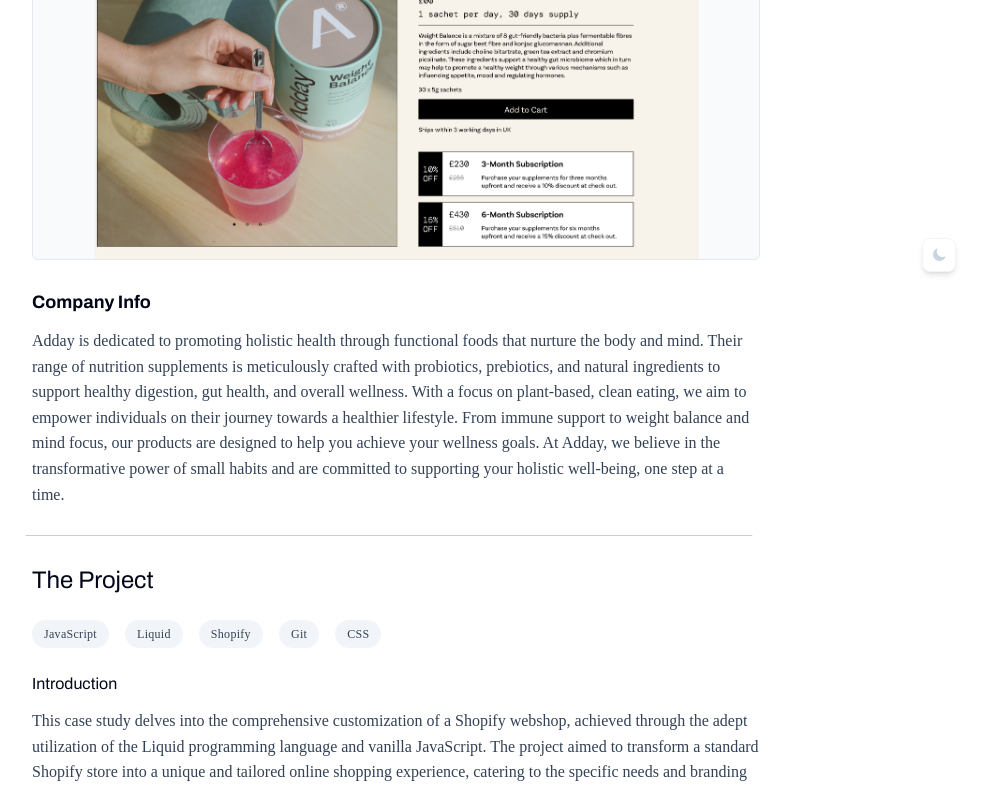
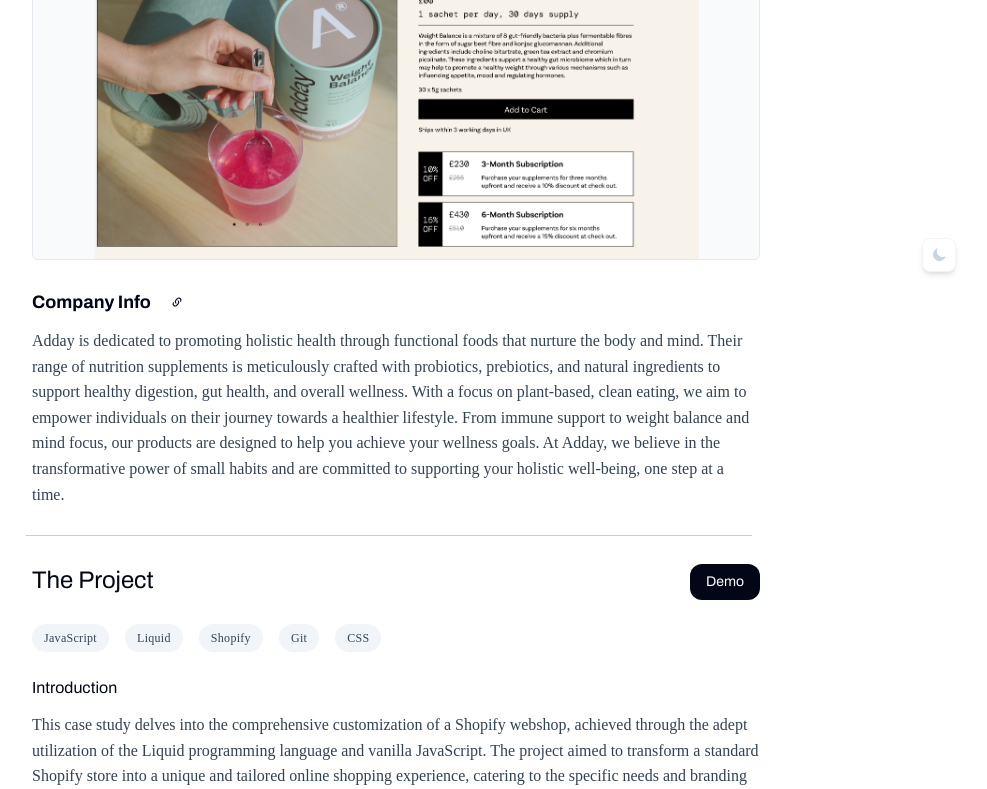
Before and after one commit to Esther-tech/portfolio-2024, a Next.js app: page /projects/1 in a window 1280 px wide. Shown: the part 488-1277 px from the top of the page, without its empty margins (244-1231 px from the left). Built offline with nearby package versions, Linux system fonts and the light colour scheme.

Commit message:
add urls to projects

```diff
--- a/app/projects/[id]/page.tsx
+++ b/app/projects/[id]/page.tsx
@@ -7,6 +7,7 @@
 import Link from "next/link";
 import { ArrowLeftIcon } from "@heroicons/react/16/solid";
 import { Tag } from "@/components/tag";
+import { LinkIcon } from "@heroicons/react/16/solid";
 
 export default function ProjectPage({ params }: { params: { id: string } }) {
   const project = projectData.find(
@@ -17,8 +18,17 @@
     return <NotFound />;
   }
 
-  const { title, imageUrl, tags, company, timeline, duration, caseStudy } =
-    project;
+  const {
+    title,
+    imageUrl,
+    tags,
+    company,
+    timeline,
+    duration,
+    caseStudy,
+    demoUrl,
+    codeUrl,
+  } = project;
 
   return (
     <PageSection tracker="Projects">
@@ -60,7 +70,19 @@
         </div>
 
         <div className="flex flex-col gap-3">
-          <h3 className="text-lg font-bold capitalize">Company info</h3>
+          <div className="flex gap-3">
+            <h3 className="text-lg font-bold capitalize">Company info</h3>
+            {company.website && (
+              <Link
+                href={company.website}
+                passHref
+                target="_blank"
+                className="flex gap-1 items-center text-xs py-1 px-2 rounded-xl hover:scale-105 focus:scale-105 hover:bg-slate-200 transition"
+              >
+                <LinkIcon className="w-3 h-3" />
+              </Link>
+            )}
+          </div>
           {company.info.map((section, i) => (
             <p key={i}>{section}</p>
           ))}
@@ -69,7 +91,31 @@
         <Image src={HorizontalDivider} alt="divider" className="-ml-[7px]" />
 
         <div className="flex flex-col gap-3">
-          <h2 className="text-2xl capitalize">The project</h2>
+          <div className="flex">
+            <h2 className="text-2xl capitalize">The project</h2>
+            <div className="flex ml-auto gap-3">
+              {demoUrl && (
+                <Link
+                  href={demoUrl}
+                  passHref
+                  target="_blank"
+                  className="py-2 px-4 bg-slate-950 text-white text-sm rounded-xl hover:scale-105 focus:scale-105 transition"
+                >
+                  Demo
+                </Link>
+              )}
+              {codeUrl && (
+                <Link
+                  href={codeUrl}
+                  passHref
+                  target="_blank"
+                  className="py-2 px-4 text-slate-950 bg-slate-100 rounded-xl hover:scale-105 focus:scale-105 transition text-sm dark:text-slate-100 dark:bg-transparent"
+                >
+                  Source code
+                </Link>
+              )}
+            </div>
+          </div>
           <div className="flex gap-4 my-3 flex-wrap">
             {tags.map((tag, i) => (
               <Tag key={i} tag={tag} />
--- a/lib/data.ts
+++ b/lib/data.ts
@@ -82,6 +82,8 @@
     id: 4,
     timeline: "2024 Q2",
     duration: "2 weeks",
+    demoUrl: "https://ethglobal.com/showcase/filtion-i0rnb",
+    codeUrl: "https://github.com/Filtion/filtion-hack",
     title: "Hackathon project; a Web3 Name Service for Decentralized Blogs",
     tags: [
       "Next.js",
@@ -119,6 +121,8 @@
     id: 3,
     timeline: "2023 Q4",
     duration: "5 weeks",
+    demoUrl: "",
+    codeUrl: "",
     title: "Multi-user calendar management and adding availability",
     tags: ["React", "Typescript", "PostCss", "Git"],
     imageUrl: [availabilityProject],
@@ -150,6 +154,8 @@
     id: 2,
     timeline: "2023 Q1-Q3",
     duration: "30 weeks",
+    demoUrl: "",
+    codeUrl: "",
     title: "Enhancing user roles and permissions management",
     tags: ["React", "Typescript", "GraphQL", "PostCSS", "Formik", "Yup", "Git"],
     imageUrl: [rolesProject],
@@ -182,13 +188,15 @@
     id: 1,
     timeline: "2023 Q3",
     duration: "3 weeks",
+    demoUrl: "https://www.addaywellness.com/",
+    codeUrl: "",
     title:
       "Customizing a shopify webshop: a case study in Liquid and JavaScript",
     tags: ["JavaScript", "Liquid", "Shopify", "Git", "CSS"],
     imageUrl: [addayProject1, addayProject2],
     company: {
       name: "Adday Wellness",
-      website: "",
+      website: "https://www.addaywellness.com/",
       icon: adday,
       info: [
         "Adday is dedicated to promoting holistic health through functional foods that nurture the body and mind. Their range of nutrition supplements is meticulously crafted with probiotics, prebiotics, and natural ingredients to support healthy digestion, gut health, and overall wellness. With a focus on plant-based, clean eating, we aim to empower individuals on their journey towards a healthier lifestyle. From immune support to weight balance and mind focus, our products are designed to help you achieve your wellness goals. At Adday, we believe in the transformative power of small habits and are committed to supporting your holistic well-being, one step at a time.",
```
